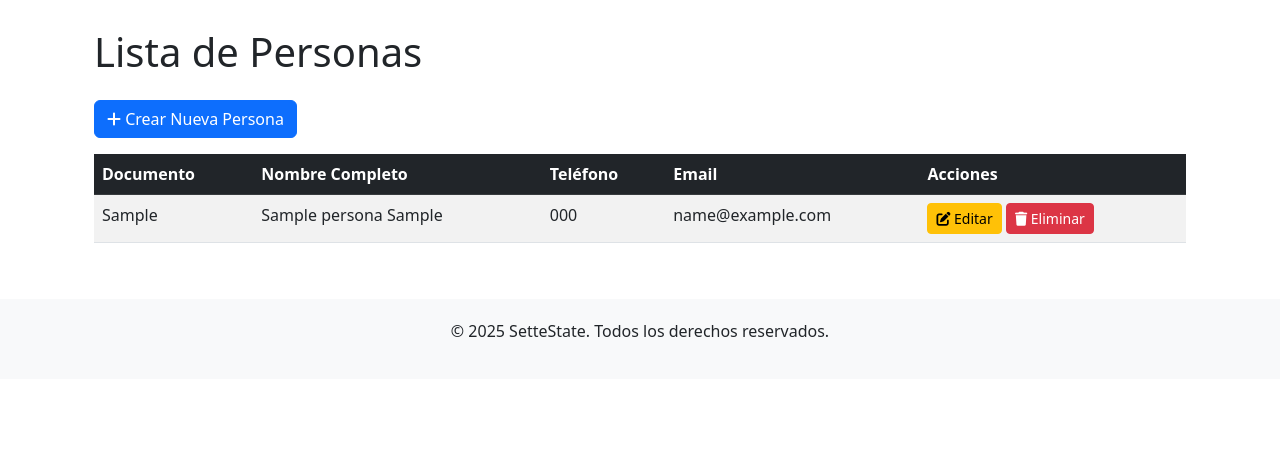
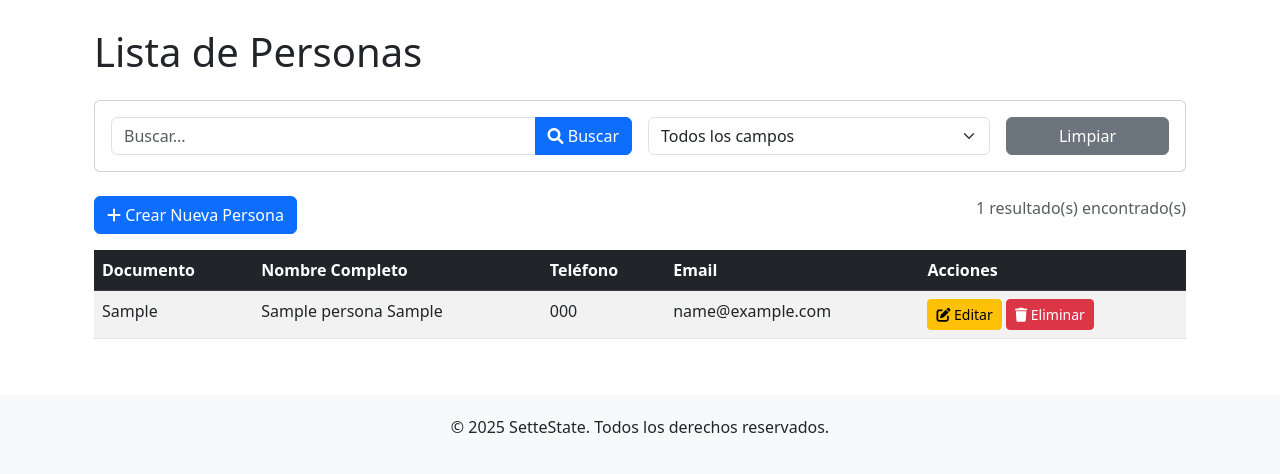
Before and after one commit to JereGun/SettEstate, a Django app: page /personas/ in a window 1280 px wide. Shown: the part 56-530 px from the top of the page. Run offline with Django 5.2, Linux system fonts and the light colour scheme; tables that the repository leaves empty hold one stand-in row (values such as "Sample post").

Commit message:
Implementacion de busqueda dentro del listado de personas

```diff
--- a/settestate/persona/views.py
+++ b/settestate/persona/views.py
@@ -1,8 +1,6 @@
-from django.http import JsonResponse
-from django.shortcuts import render
 from django.urls import reverse_lazy
-from django.views import View
 from django.views.generic import ListView, CreateView, UpdateView, DeleteView
+from django.db import models
 from .models import Persona
 from .forms import PersonaForm
 
@@ -10,6 +8,44 @@ class PersonaListView(ListView):
     model = Persona
     template_name = 'persona/persona_list.html'
     context_object_name = 'personas'
+
+class PersonaListView(ListView):
+    model = Persona
+    template_name = 'persona/persona_list.html'
+    context_object_name = 'personas'
+
+    def get_queryset(self):
+        queryset = super().get_queryset()
+        search_query = self.request.GET.get('search', '')
+        search_field = self.request.GET.get('field', 'all')
+
+        if search_query:
+            if search_field == 'documento':
+                queryset = queryset.filter(documento__icontains=search_query)
+            elif search_field == 'nombre':
+                queryset = queryset.filter(nombre__icontains=search_query)
+            elif search_field == 'apellido':
+                queryset = queryset.filter(apellido__icontains=search_query)
+            elif search_field == 'email':
+                queryset = queryset.filter(email__icontains=search_query)
+            elif search_field == 'telefono':
+                queryset = queryset.filter(telefono__icontains=search_query)
+            else:
+                queryset = queryset.filter(
+                    models.Q(documento__icontains=search_query) |
+                    models.Q(nombre__icontains=search_query) |
+                    models.Q(apellido__icontains=search_query) |
+                    models.Q(email__icontains=search_query) |
+                    models.Q(telefono__icontains=search_query)
+                )
+
+        return queryset
+
+    def get_context_data(self, **kwargs):
+        context = super().get_context_data(**kwargs)
+        context['search_query'] = self.request.GET.get('search', '')
+        context['search_field'] = self.request.GET.get('field', 'all')
+        return context
 
 class PersonaCreateView(CreateView):
     model = Persona
--- a/settestate/templates/persona/persona_list.html
+++ b/settestate/templates/persona/persona_list.html
@@ -5,9 +5,45 @@
 {% block content %}
 <div class="container mt-4">
     <h1 class="mb-4">Lista de Personas</h1>
-    <a href="{% url 'persona_create' %}" class="btn btn-primary mb-3">
-        <i class="fas fa-plus"></i> Crear Nueva Persona
-    </a>
+
+    <!-- Formulario de búsqueda -->
+    <div class="card mb-4">
+        <div class="card-body">
+            <form method="get" class="row g-3">
+                <div class="col-md-6">
+                    <div class="input-group">
+                        <input type="text" name="search" class="form-control" placeholder="Buscar..." value="{{ search_query }}">
+                        <button class="btn btn-primary" type="submit">
+                            <i class="fas fa-search"></i> Buscar
+                        </button>
+                    </div>
+                </div>
+                <div class="col-md-4">
+                    <select name="field" class="form-select">
+                        <option value="all" {% if search_field == 'all' %}selected{% endif %}>Todos los campos</option>
+                        <option value="documento" {% if search_field == 'documento' %}selected{% endif %}>Documento</option>
+                        <option value="nombre" {% if search_field == 'nombre' %}selected{% endif %}>Nombre</option>
+                        <option value="apellido" {% if search_field == 'apellido' %}selected{% endif %}>Apellido</option>
+                        <option value="email" {% if search_field == 'email' %}selected{% endif %}>Email</option>
+                        <option value="telefono" {% if search_field == 'telefono' %}selected{% endif %}>Teléfono</option>
+                    </select>
+                </div>
+                <div class="col-md-2">
+                    <a href="{% url 'persona_list' %}" class="btn btn-secondary w-100">Limpiar</a>
+                </div>
+            </form>
+        </div>
+    </div>
+
+    <div class="d-flex justify-content-between mb-3">
+        <a href="{% url 'persona_create' %}" class="btn btn-primary">
+            <i class="fas fa-plus"></i> Crear Nueva Persona
+        </a>
+        <div class="text-muted">
+            {{ personas.count }} resultado(s) encontrado(s)
+        </div>
+    </div>
+
     <div class="table-responsive">
         <table class="table table-striped table-hover">
             <thead class="table-dark">
@@ -35,6 +71,10 @@
                         </a>
                     </td>
                 </tr>
+                {% empty %}
+                <tr>
+                    <td colspan="5" class="text-center">No se encontraron personas</td>
+                </tr>
                 {% endfor %}
             </tbody>
         </table>
```
